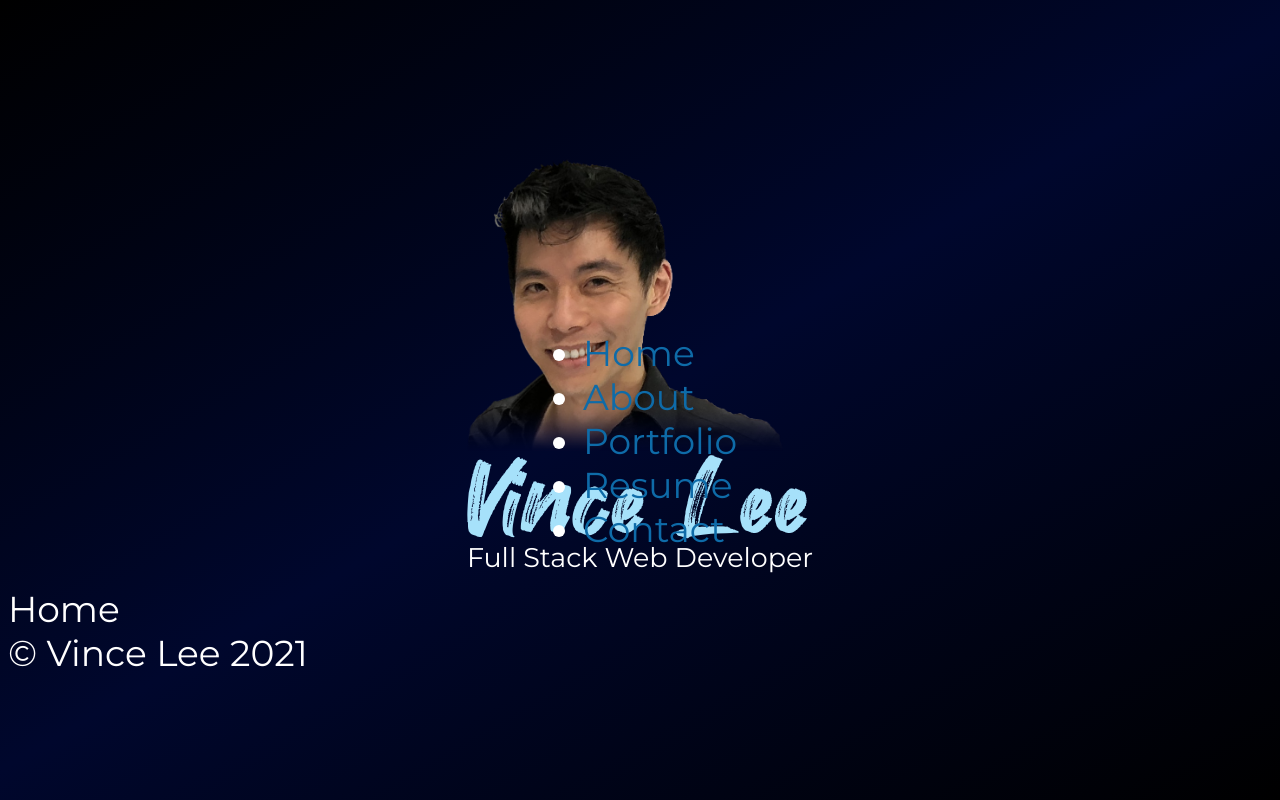
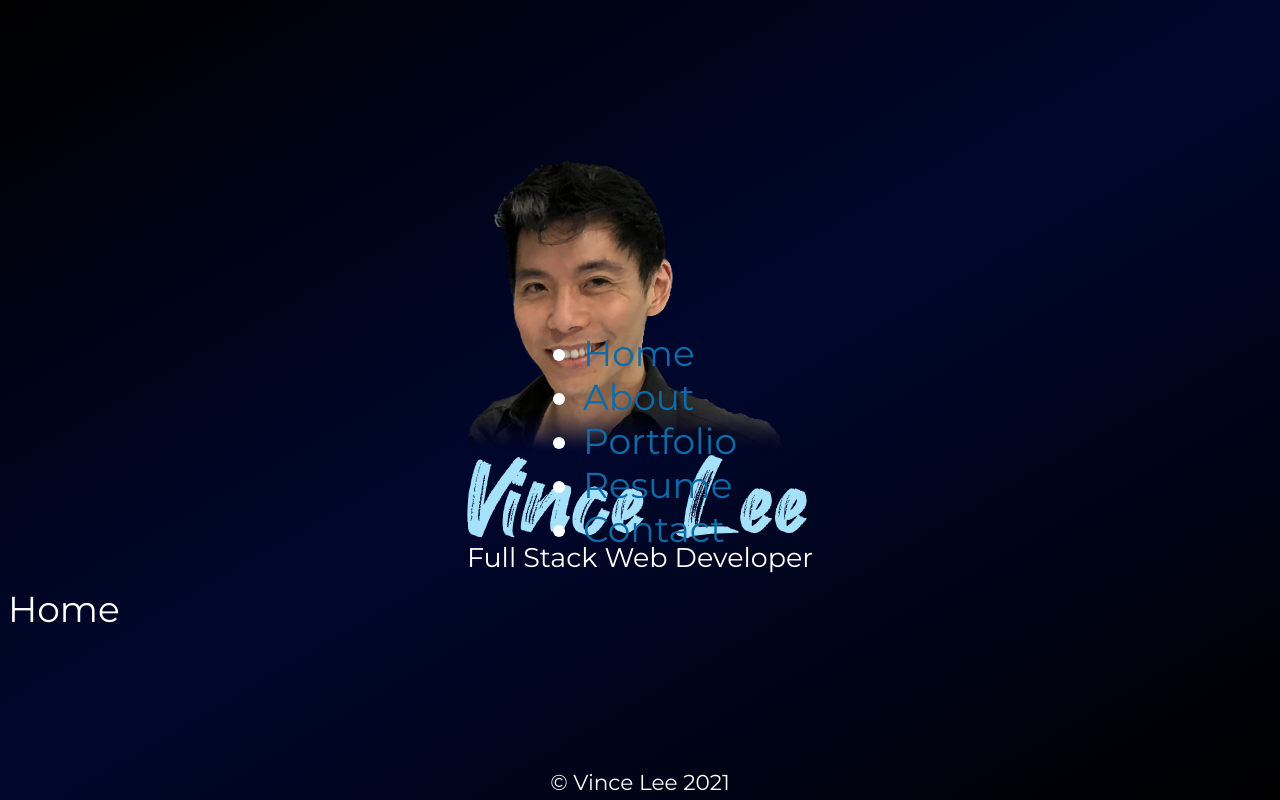
Before and after one commit to StarryBlue7/portfolio-iv, a React (Create React App) app: page / in a window 1280 px wide. Built offline with nearby package versions, Linux system fonts and the light colour scheme.

Commit message:
format footer

```diff
--- a/src/components/Footer.js
+++ b/src/components/Footer.js
@@ -1,8 +1,17 @@
 import React from 'react';
+
+const styles = {
+    textAlign: "center",
+    fontSize: "60%",
+    position: "absolute",
+    bottom: 5,
+    transform: "translateX(-50%)",
+    left: "50%"
+}
 
 function Footer() {
     return (
-        <footer>&copy; Vince Lee 2021</footer>
+        <footer style={styles}>&copy; Vince Lee 2021</footer>
     )
 }
 
```
